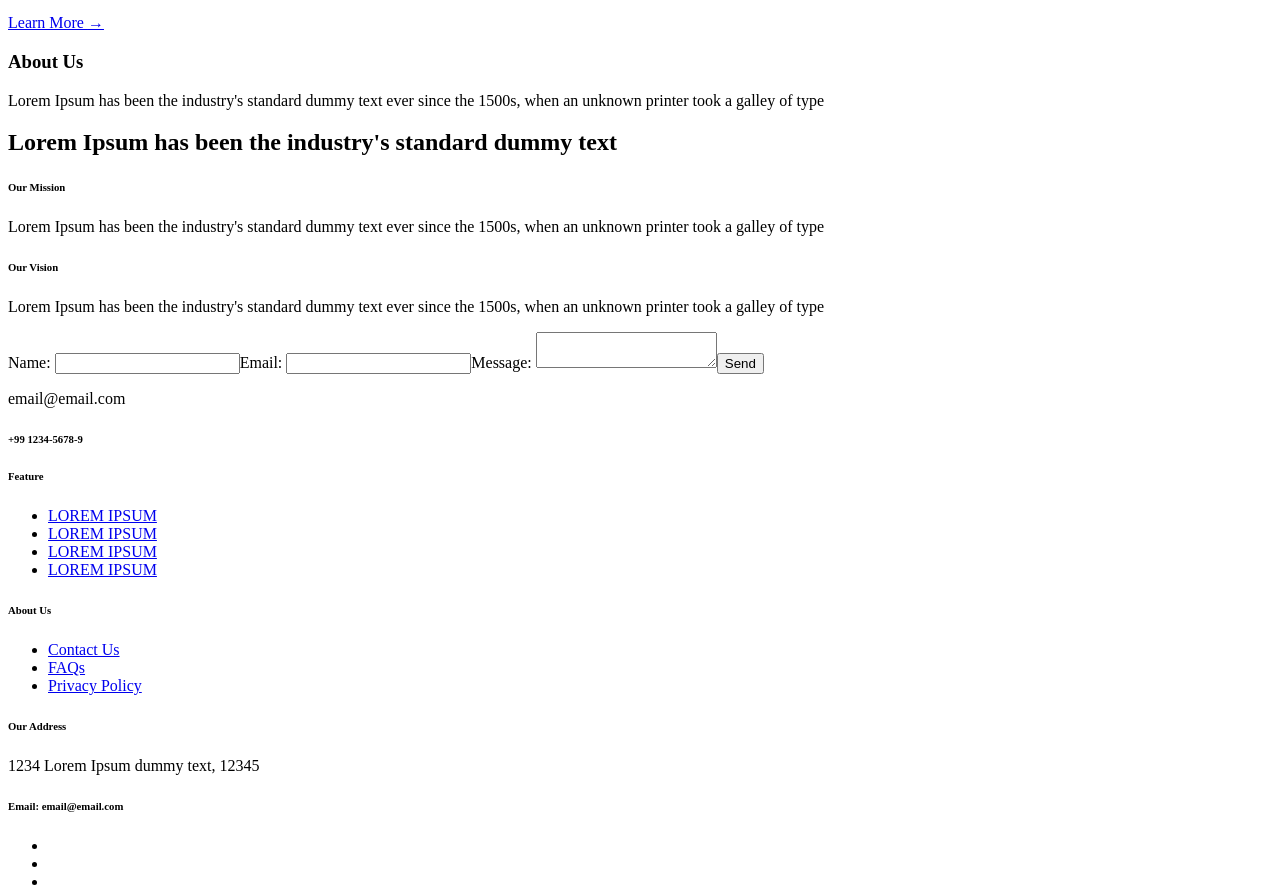
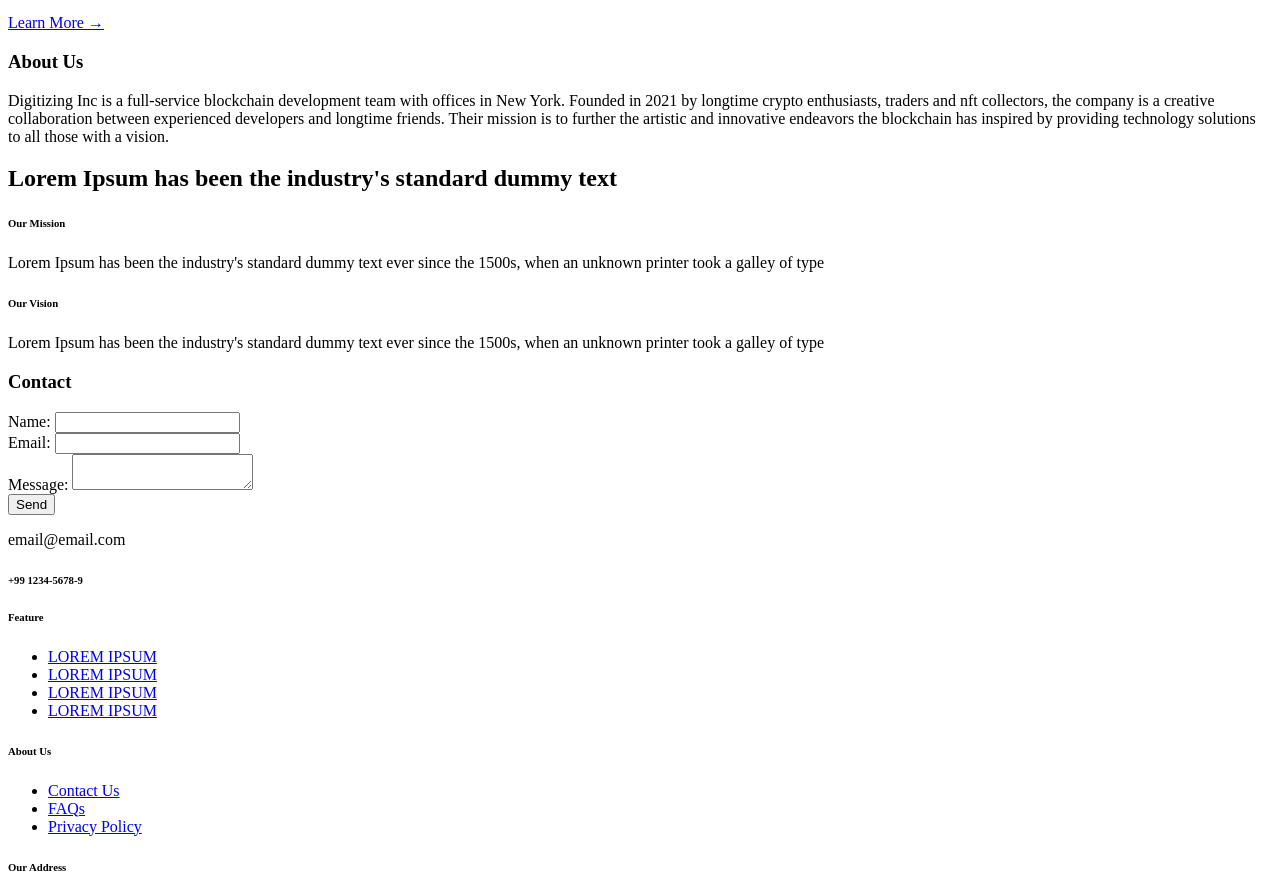
Before and after one commit to guyett92/digitizing, a Next.js app: page / in a window 1280 px wide. Shown: the part 2211-3100 px from the top of the page. Built offline with nearby package versions, Linux system fonts and the light colour scheme.

Commit message:
adds form

```diff
--- a/components/About.js
+++ b/components/About.js
@@ -8,11 +8,16 @@ const About = () => {
           <Col lg={6} md={8}>
             <div className="title text-center mb-5">
               <h3 className="font-weight-normal text-dark">
-                About <span className="text-warning">Us</span>
+                About <span className="text-info">Us</span>
               </h3>
               <p className="text-muted">
-                Lorem Ipsum has been the industry's standard dummy text ever
-                since the 1500s, when an unknown printer took a galley of type
+                Digitizing Inc is a full-service blockchain development team
+                with offices in New York. Founded in 2021 by longtime crypto
+                enthusiasts, traders and nft collectors, the company is a
+                creative collaboration between experienced developers and
+                longtime friends. Their mission is to further the artistic and
+                innovative endeavors the blockchain has inspired by providing
+                technology solutions to all those with a vision.
               </p>
             </div>
           </Col>
--- a/components/Contact.js
+++ b/components/Contact.js
@@ -1,9 +1,12 @@
 import React from "react";
 import { Formik, Form, Field, ErrorMessage } from "formik";
+import { Input, Button, Container } from "reactstrap";
 
 const Contact = () => {
   return (
-    <div id="contact">
+    <section className="section" id="contact">
+      <Container>
+        <h3 className="font-weight-normal text-dark">Contact</h3>
         <Formik
           initialValues={{
             name: "",
@@ -24,28 +27,44 @@ const Contact = () => {
               errors.email = "Valid Email Required";
             }
             if (!values.message) {
-            errors.message = "Message Required";
+              errors.message = `Message Required`;
             }
             return errors;
           }}
         >
           <Form>
-          <label htmlFor="name">Name: </label>
-          <Field name="name" />
-          <ErrorMessage name="name" />
-
-          <label htmlFor="email">Email: </label>
-          <Field name="email" />
-          <ErrorMessage name="email" />
-
-          <label htmlFor="message">Message: </label>
-          <Field name="message" component="textarea" />
-          <ErrorMessage name="message" />
-
-          <button type="submit">Send</button>
+            <label htmlFor="name" className="text-muted">
+              Name:{" "}
+            </label>
+            <Input tag={Field} name="name" type="text" component="input" />
+            <ErrorMessage
+              name="name"
+              render={(msg) => <div className="text-danger">{msg}</div>}
+            />
+            <br />
+            <label htmlFor="email" className="text-muted">
+              Email:{" "}
+            </label>
+            <Input tag={Field} name="email" type="email" component="input" />
+            <ErrorMessage
+              name="email"
+              render={(msg) => <div className="text-danger">{msg}</div>}
+            />
+            <br />
+            <label htmlFor="message" className="text-muted">
+              Message:{" "}
+            </label>
+            <Input tag={Field} name="message" component="textarea" />
+            <ErrorMessage
+              name="message"
+              render={(msg) => <div className="text-danger">{msg}</div>}
+            />
+            <br />
+            <Button type="submit">Send</Button>
           </Form>
         </Formik>
-    </div>
+      </Container>
+    </section>
   );
 };
 
--- a/components/Hero.js
+++ b/components/Hero.js
@@ -17,7 +17,7 @@ const Hero = () => {
                 Technology solutions that allow creatives, artists and
                 businesses to achieve their vision on the blockchain.
               </p>
-              <a href="#contact" className="btn btn-warning">
+              <a href="#contact" className="btn btn-info">
                 Contact Now <span className="ml-2 right-icon">&#8594;</span>
               </a>
             </div>
```
Lines whose indentation alone changed are shown as unchanged.
